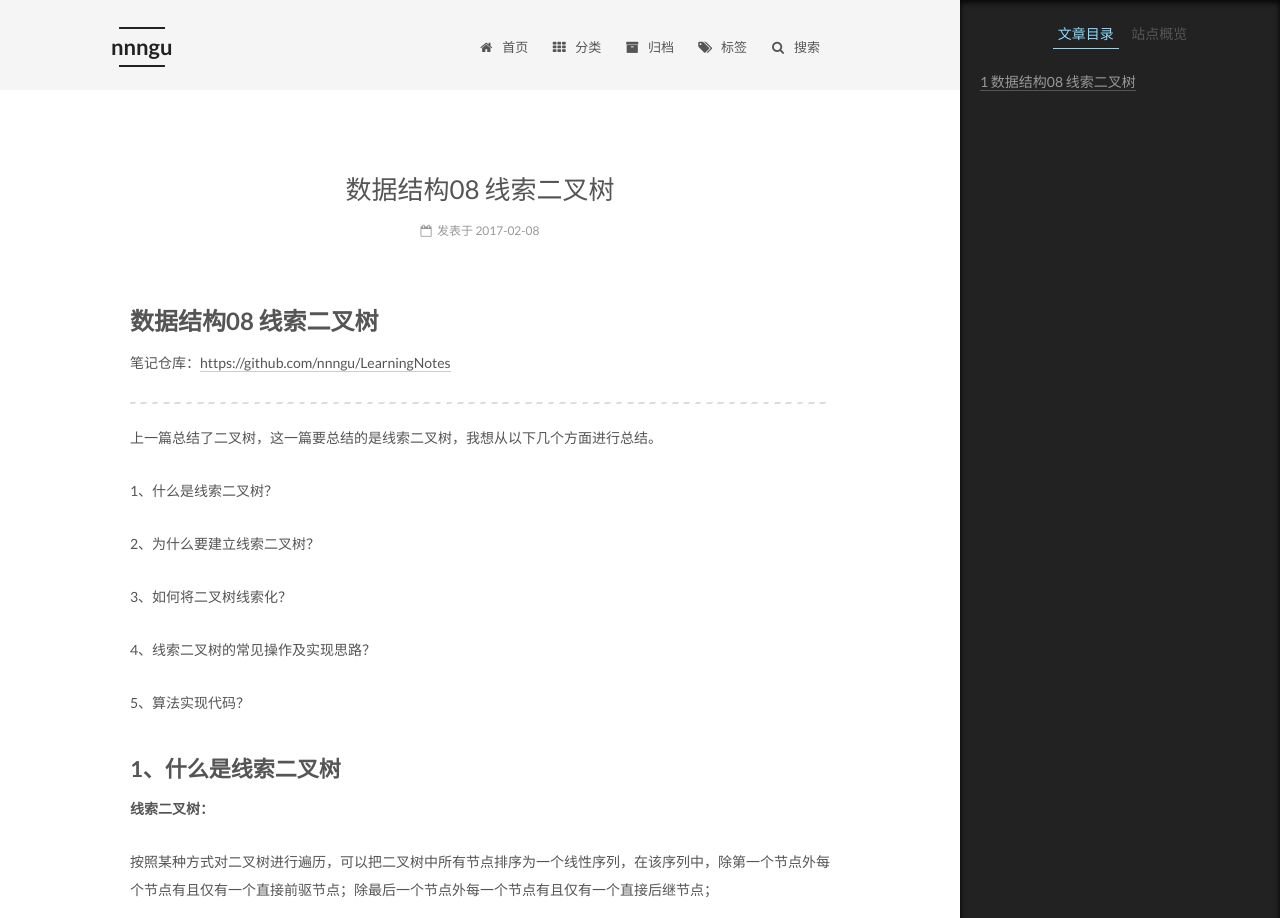
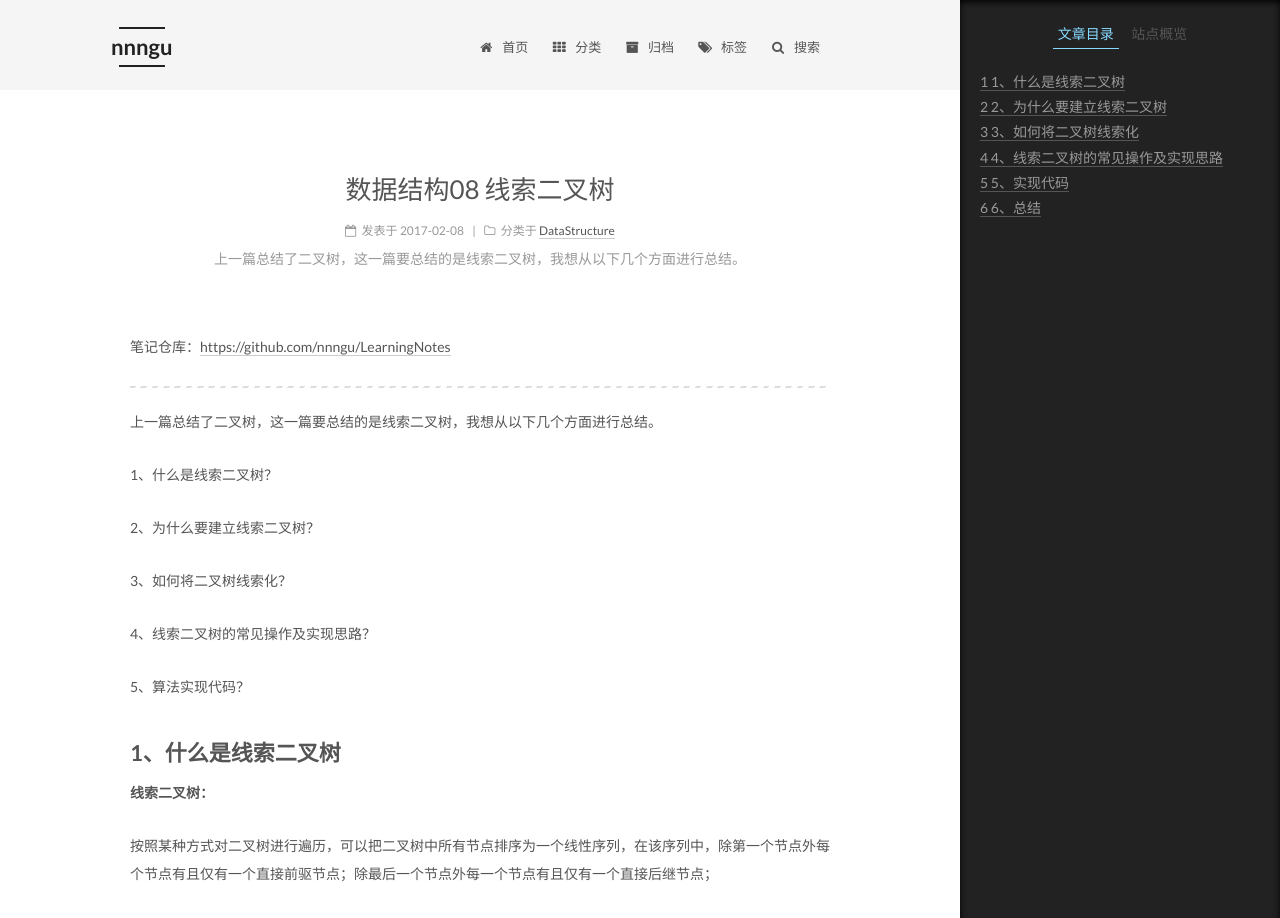
Before and after one commit to nnngu/LearningNotes, a Jekyll site: the page built from _posts/2017-02-08-数据结构08 线索二叉树.md, in a window 1280 px wide and 1400 px high. Shown: the top 918 px of the window. Built offline with Jekyll 4.4.1, drawn with Linux system fonts in a browser that asks for light colours.

Commit message:
修改文件: _posts/2017-02-08-数据结构08 线索二叉树.md

```diff
--- a/_posts/2017-02-08-数据结构08 线索二叉树.md
+++ b/_posts/2017-02-08-数据结构08 线索二叉树.md
@@ -1,4 +1,7 @@
-# 数据结构08 线索二叉树
+---
+categories: DataStructure
+description: 上一篇总结了二叉树，这一篇要总结的是线索二叉树，我想从以下几个方面进行总结。
+---
 
 笔记仓库：[https://github.com/nnngu/LearningNotes](https://github.com/nnngu/LearningNotes)
 
```
